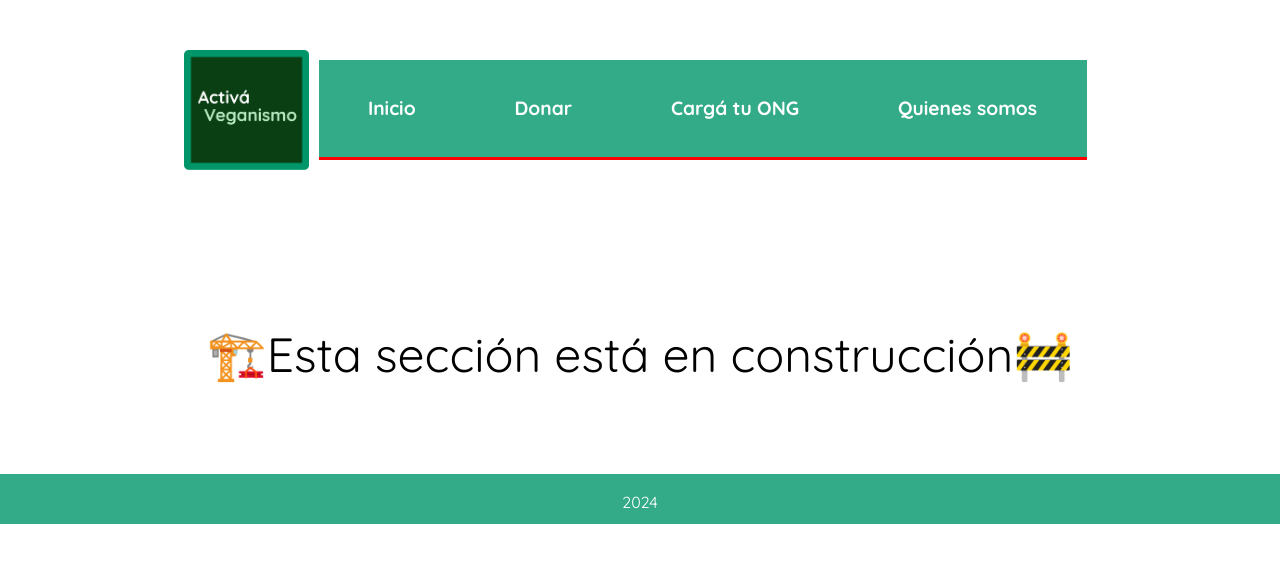
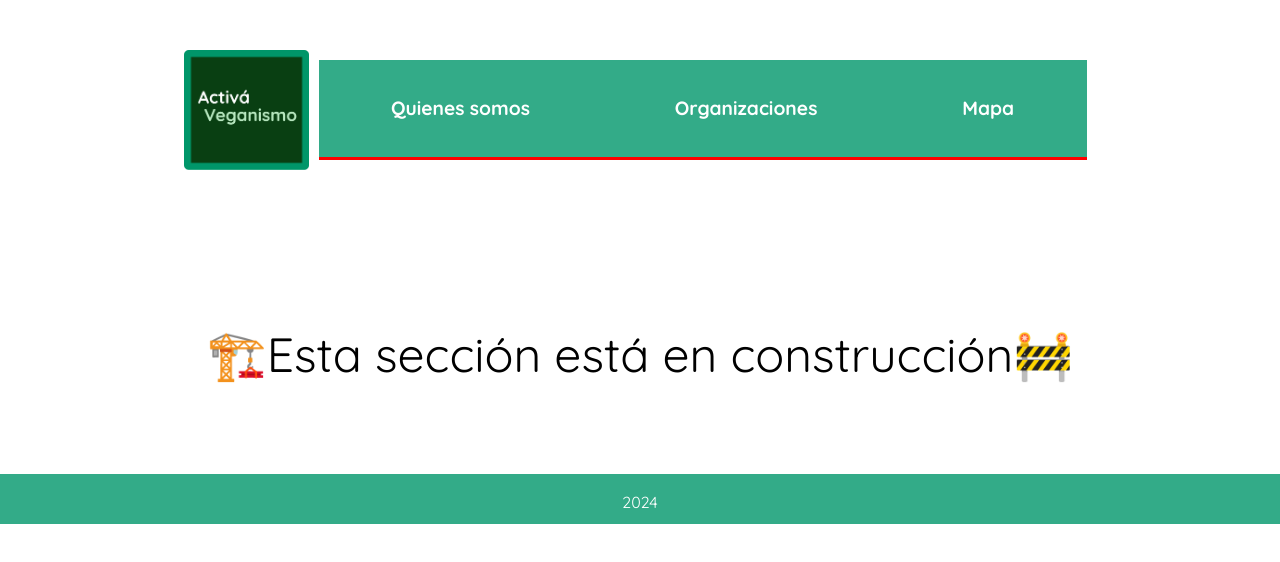
Before and after one commit to Firet/activa-veganismo, a Next.js app: page /donar in a window 1280 px wide. Shown: the top 562 px of the page. Built offline with nearby package versions, Linux system fonts and the light colour scheme.

Commit message:
Change router navigation for #id navigation in header

```diff
--- a/src/components/organisms/map/map.tsx
+++ b/src/components/organisms/map/map.tsx
@@ -13,7 +13,7 @@ const center = {
 
 export default function Map() {
 	return (
-		<>
+		<div id="map">
 			<LoadScript googleMapsApiKey="AIzaSyAno2Y5lzSsxzKzML7FJjpmyzkUpuRMRyw">
 				<GoogleMap
 					mapContainerStyle={containerStyle}
@@ -23,6 +23,6 @@ export default function Map() {
 					{/* Child components, such as markers, info windows, etc. */}
 				</GoogleMap>
 			</LoadScript>
-		</>
+		</ div>
 	);
 }
--- a/src/components/templates/about-us/about-us.tsx
+++ b/src/components/templates/about-us/about-us.tsx
@@ -5,7 +5,7 @@ import Image from 'next/image';
 export default function AboutUs() {
 
     return (
-        <section className='grid md:grid-cols-1 lg:grid-cols-2 about-us-section'>
+        <section id="about-us" className='grid md:grid-cols-1 lg:grid-cols-2 about-us-section'>
             <div className='flex p-10'>
                 <Image
                     src="./about-us.jpg"
--- a/src/components/templates/header/header.tsx
+++ b/src/components/templates/header/header.tsx
@@ -18,10 +18,9 @@ export default function Header() {
 				/>
 			</div>
 			<nav className="navbar flex flex-row justify-around items-center">
-				<Link href="/">Inicio</Link>
-				<Link href="/donar">Donar</Link>
-				<Link href="/cargar-ong">Cargá tu ONG</Link>
-				<Link href="/quienes-somos">Quienes somos</Link>
+				<Link href="#about-us">Quienes somos</Link>
+				<Link href="#organizations">Organizaciones</Link>
+				<Link href="#map">Mapa</Link>
 			</nav>
 		</header>
 	);
--- a/src/components/templates/organization-section/organization-section.tsx
+++ b/src/components/templates/organization-section/organization-section.tsx
@@ -5,7 +5,7 @@ import OrganizationCard from '@/components/organisms/organization-card/organizat
 export default function OrganizationSection() {
 
     return (
-        <section className="organization-section">
+        <section id="organizations" className="organization-section">
 
             <h1 className='organization-section-title'>Buscá la organización a tu medida</h1>
             <OrganizationCard />
```
